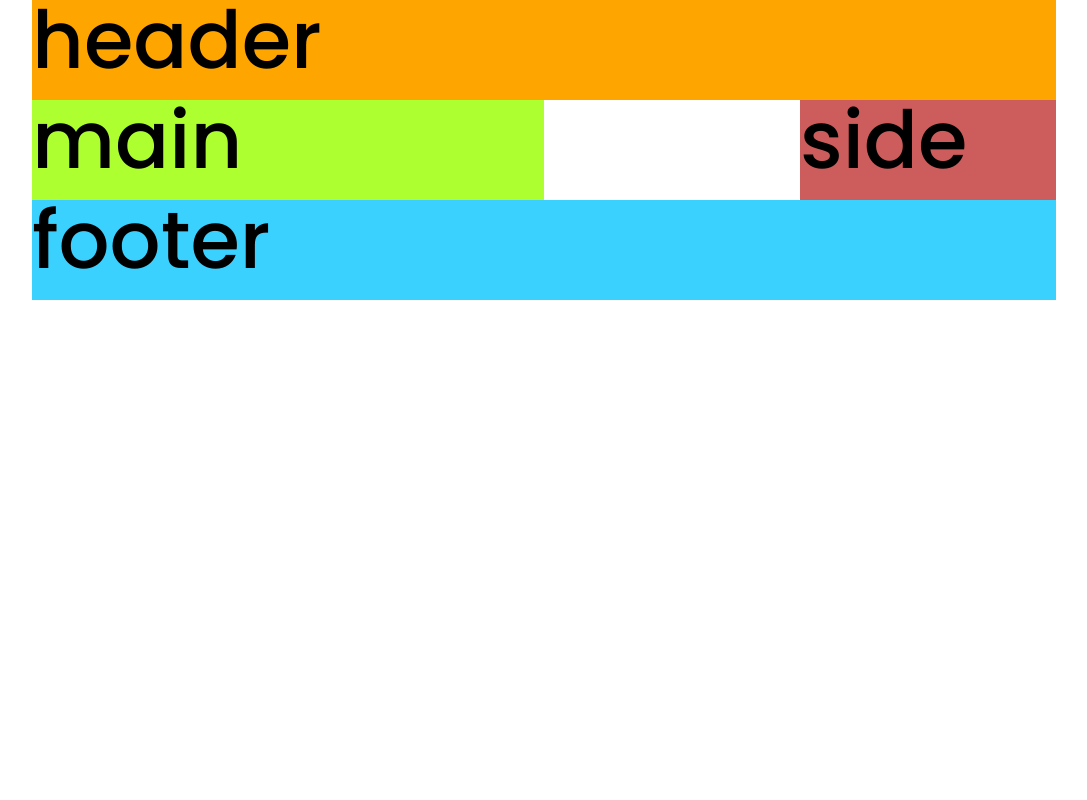
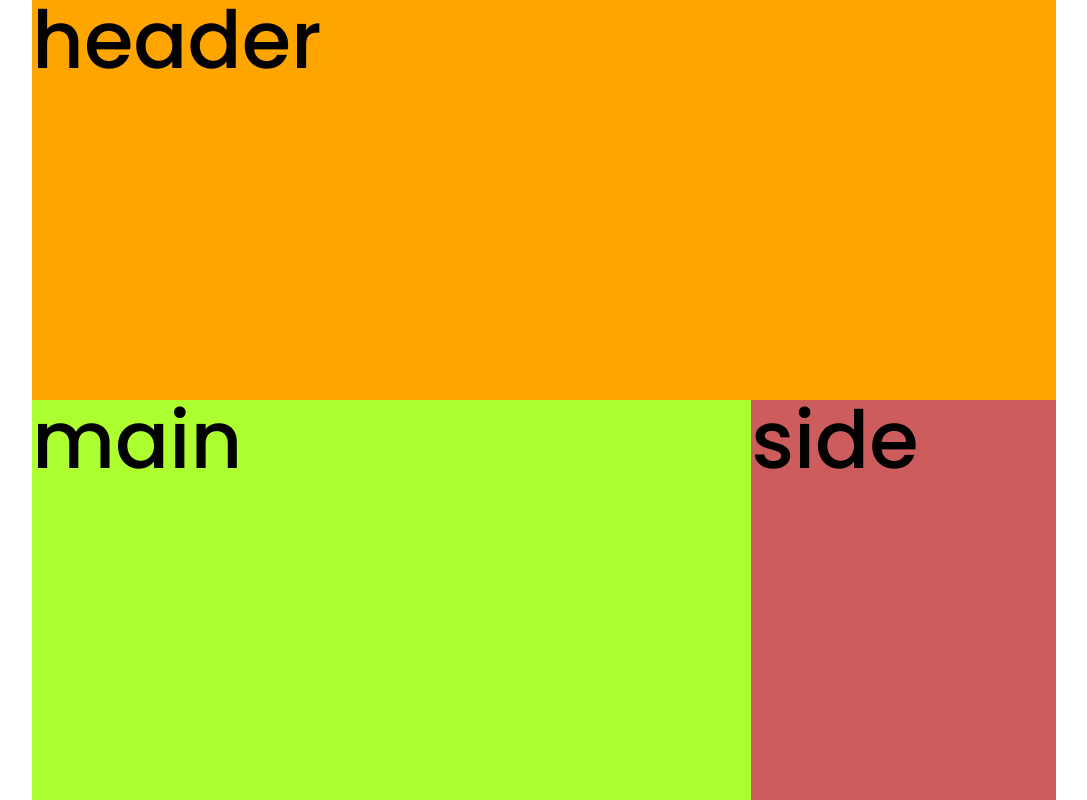
Before and after one commit to Jitpom/RWD_Workshop2022, a plain HTML site: page Workshop WK02-2/index.html in a window 1280 px wide. Shown: the top 800 px of the page, without its empty margins (96-1183 px from the left). Drawn offline with Linux system fonts and the light colour scheme.

Commit message:
tried to play around with the css units

```diff
--- a/Workshop WK02-2/css/style.css
+++ b/Workshop WK02-2/css/style.css
@@ -8,11 +8,11 @@ body {
     width: 1024px;
     margin: 0 auto;
     display: grid;
-    grid-template-columns: 1fr 1fr 1fr 1fr;
-    grid-template-rows: 100px 100px 100px;
+    grid-template-columns: 1fr 1fr 100px 20%;
+    grid-template-rows: 400px 700px 100px;
     grid-template-areas:
         'header header header header'
-        'main main . side'
+        'main main side side'
         'footer footer footer footer';
 }
 
```
